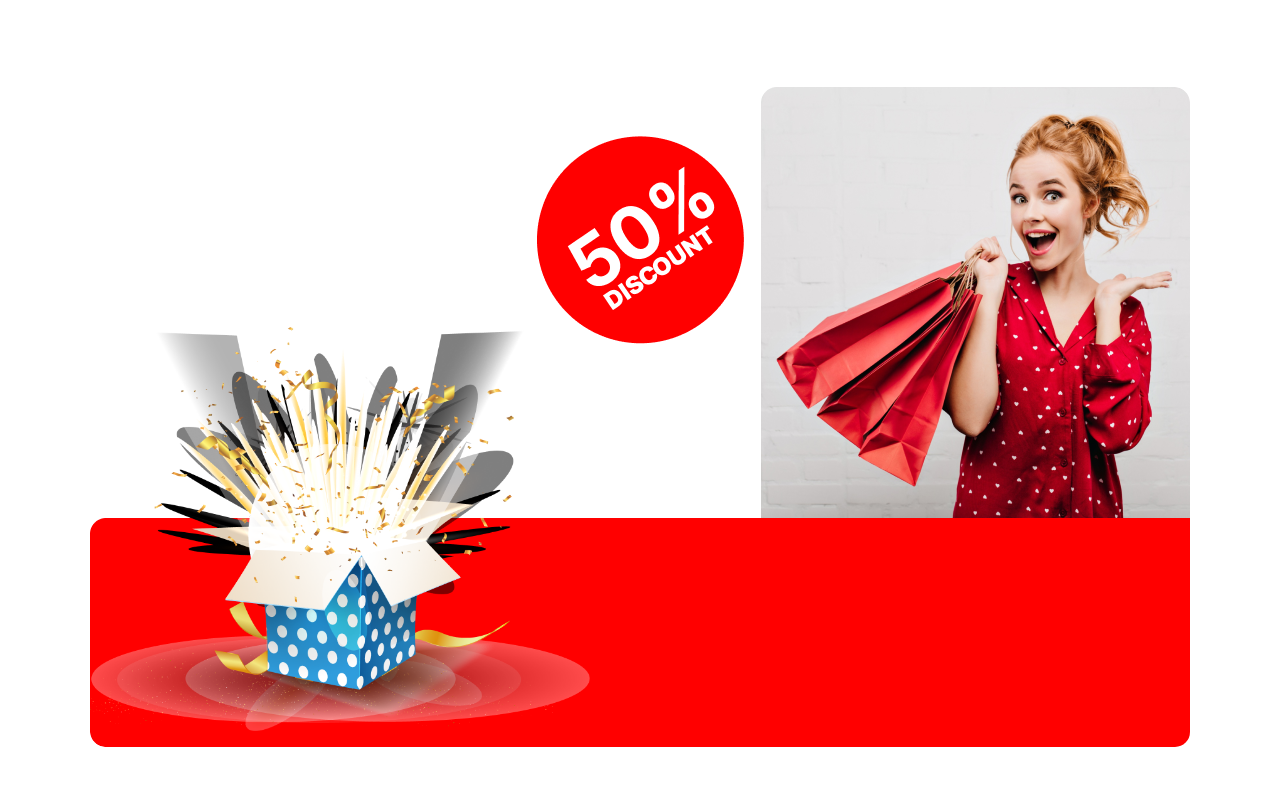
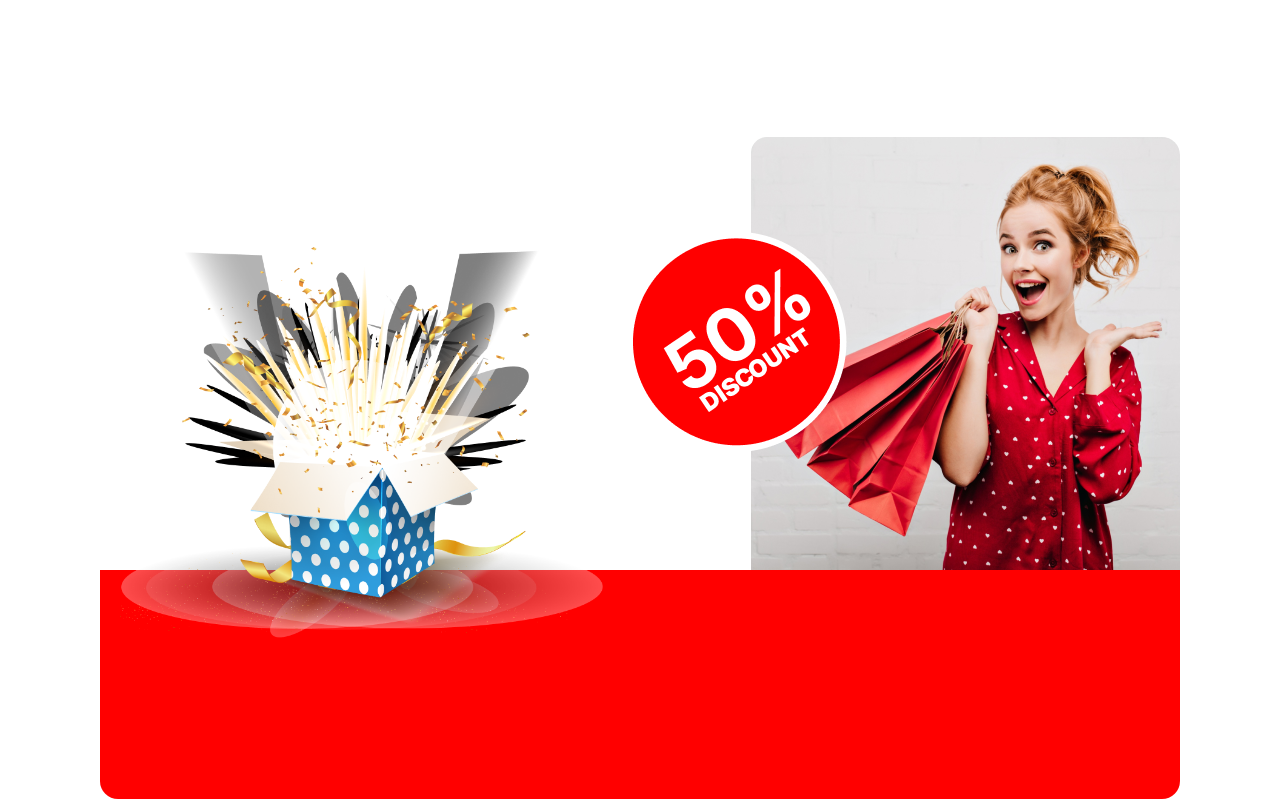
Before and after one commit to shohelrana2002/Assignment_1, a plain HTML site: page index.html in a window 1280 px wide. Shown: the part 3625-4427 px from the top of the page. Drawn offline with Linux system fonts and the light colour scheme.

Commit message:
complte site

```diff
--- a/css/style.css
+++ b/css/style.css
@@ -235,18 +235,33 @@ font-family: 'Merriweather', serif; */
 
 /* extra try to my best */
 
-.bg2 {
-  margin: 10px 50px;
-  border-radius: 15px;
+.banneer-offer {
+  display: flex;
+  justify-content: center;
+  padding: 50px;
+  align-items: center;
+  width: 90%;
+  margin: auto;
+}
+.banner-flexx {
+  border-radius: 18px;
   background-repeat: no-repeat;
-  background-position: left bottom, right top, center top;
-  padding-top: 240px;
+  display: flex;
+  background-position: bottom, top right;
+  background-image: url("../pic/Rectangle\ 2.png"), url("/pic/Rectangle\ 1.png");
+}
 
-  background-image: url("../pic/Rectangle\ 2.png"),
-    url("../pic/Rectangle\ 1.png"), url("../pic/Group\ 44.png");
+.banner-img75 img {
+  border-radius: 20px;
+  width: 100%;
+  margin-top: 110px;
+  margin-left: 20px;
 }
-.bg2 img {
-  width: 500px;
+.banner-img44 {
+  width: 40%;
+  margin-top: 52px;
+  margin-right: 290px;
+  margin-bottom: 300px;
 }
 
 /* header-gift :start */
--- a/index.html
+++ b/index.html
@@ -98,11 +98,23 @@
           </p>
         </div>
         <!-- extr tray to my best -->
-        <div class="bg-1">
+
+        <div class="banneer-offer">
+          <div class="banner-flexx">
+            <div class="banner-img75">
+              <img src="pic/Group 75.png" alt="" />
+            </div>
+            <div class="banner-img44">
+              <img src="pic/Group 44.png" alt="" />
+            </div>
+          </div>
+        </div>
+
+        <!-- <div class="bg-1">
           <div class="bg2">
             <div><img src="pic/Group 75.png" alt="" /></div>
           </div>
-        </div>
+        </div> -->
         <!-- the best gift -->
         <div class="header-gift">
           <p class="header-gift-header">THE BEST GIFTS</p>
```
